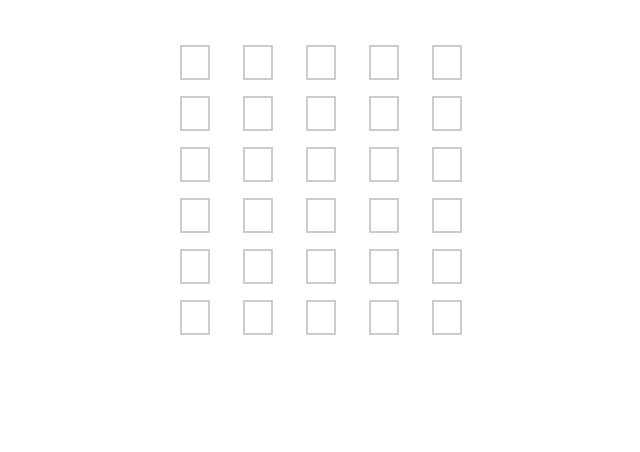
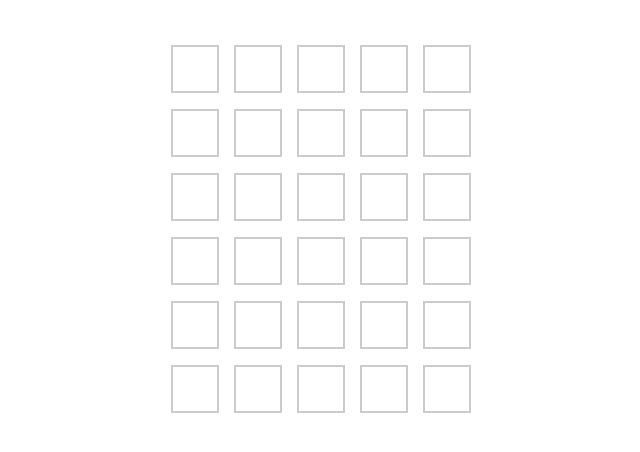
Before and after one commit to claretan44/wordle-clone-practice, a plain HTML site: page index.html in a window 1280 px wide. Shown: the part 132-584 px from the top of the page, without its empty margins (319-959 px from the left). Drawn offline with Linux system fonts and the light colour scheme.

Commit message:
changed game tiles from form elements to divs

```diff
--- a/index.html
+++ b/index.html
@@ -14,46 +14,46 @@
     <main class="wrapper">
         <h1 class="title">Word Masters</h1>
         <div class="word-row">
-            <input type="text" name="r1-l1" id="r1-l1" class="letter" maxlength="1" size="1" autocomplete="off">
-            <input type="text" name="r1-l2" id="r1-l2" class="letter" maxlength="1" size="1" autocomplete="off">
-            <input type="text" name="r1-l3" id="r1-l3" class="letter" maxlength="1" size="1" autocomplete="off">
-            <input type="text" name="r1-l4" id="r1-l4" class="letter" maxlength="1" size="1" autocomplete="off">
-            <input type="text" name="r1-l5" id="r1-l5" class="letter" maxlength="1" size="1" autocomplete="off">
+            <div class="letter row-1 letter-1"></div>
+            <div class="letter row-1 letter-2"></div>
+            <div class="letter row-1 letter-3"></div>
+            <div class="letter row-1 letter-4"></div>
+            <div class="letter row-1 letter-5"></div>
         </div>
         <div class="word-row">
-            <input type="text" name="r2-l1" id="r2-l1" class="letter" maxlength="1" size="1" autocomplete="off">
-            <input type="text" name="r2-l2" id="r2-l2" class="letter" maxlength="1" size="1" autocomplete="off">
-            <input type="text" name="r2-l3" id="r2-l3" class="letter" maxlength="1" size="1" autocomplete="off">
-            <input type="text" name="r2-l4" id="r2-l4" class="letter" maxlength="1" size="1" autocomplete="off">
-            <input type="text" name="r2-l5" id="r2-l5" class="letter" maxlength="1" size="1" autocomplete="off">
+            <div class="letter row-2 letter-1"></div>
+            <div class="letter row-2 letter-2"></div>
+            <div class="letter row-2 letter-3"></div>
+            <div class="letter row-2 letter-4"></div>
+            <div class="letter row-2 letter-5"></div>
         </div>
         <div class="word-row">
-            <input type="text" name="r3-l1" id="r3-l1" class="letter" maxlength="1" size="1" autocomplete="off">
-            <input type="text" name="r3-l2" id="r3-l2" class="letter" maxlength="1" size="1" autocomplete="off">
-            <input type="text" name="r3-l3" id="r3-l3" class="letter" maxlength="1" size="1" autocomplete="off">
-            <input type="text" name="r3-l4" id="r3-l4" class="letter" maxlength="1" size="1" autocomplete="off">
-            <input type="text" name="r3-l5" id="r3-l5" class="letter" maxlength="1" size="1" autocomplete="off">
+            <div class="letter row-3 letter-1"></div>
+            <div class="letter row-3 letter-2"></div>
+            <div class="letter row-3 letter-3"></div>
+            <div class="letter row-3 letter-4"></div>
+            <div class="letter row-3 letter-5"></div>
         </div>
         <div class="word-row">
-            <input type="text" name="r4-l1" id="r4-l1" class="letter" maxlength="1" size="1" autocomplete="off">
-            <input type="text" name="r4-l2" id="r4-l2" class="letter" maxlength="1" size="1" autocomplete="off">
-            <input type="text" name="r4-l3" id="r4-l3" class="letter" maxlength="1" size="1" autocomplete="off">
-            <input type="text" name="r4-l4" id="r4-l4" class="letter" maxlength="1" size="1" autocomplete="off">
-            <input type="text" name="r4-l5" id="r4-l5" class="letter" maxlength="1" size="1" autocomplete="off">
+            <div class="letter row-4 letter-1"></div>
+            <div class="letter row-4 letter-2"></div>
+            <div class="letter row-4 letter-3"></div>
+            <div class="letter row-4 letter-4"></div>
+            <div class="letter row-4 letter-5"></div>
         </div>
         <div class="word-row">
-            <input type="text" name="r5-l1" id="r5-l1" class="letter" maxlength="1" size="1" autocomplete="off">
-            <input type="text" name="r5-l2" id="r5-l2" class="letter" maxlength="1" size="1" autocomplete="off">
-            <input type="text" name="r5-l3" id="r5-l3" class="letter" maxlength="1" size="1" autocomplete="off">
-            <input type="text" name="r5-l4" id="r5-l4" class="letter" maxlength="1" size="1" autocomplete="off">
-            <input type="text" name="r5-l5" id="r5-l5" class="letter" maxlength="1" size="1" autocomplete="off">
+            <div class="letter row-5 letter-1"></div>
+            <div class="letter row-5 letter-2"></div>
+            <div class="letter row-5 letter-3"></div>
+            <div class="letter row-5 letter-4"></div>
+            <div class="letter row-5 letter-5"></div>
         </div>
         <div class="word-row">
-            <input type="text" name="r6-l1" id="r6-l1" class="letter" maxlength="1" size="1" autocomplete="off">
-            <input type="text" name="r6-l2" id="r6-l2" class="letter" maxlength="1" size="1" autocomplete="off">
-            <input type="text" name="r6-l3" id="r6-l3" class="letter" maxlength="1" size="1" autocomplete="off">
-            <input type="text" name="r6-l4" id="r6-l4" class="letter" maxlength="1" size="1" autocomplete="off">
-            <input type="text" name="r6-l5" id="r6-l5" class="letter" maxlength="1" size="1" autocomplete="off">
+            <div class="letter row-6 letter-1"></div>
+            <div class="letter row-6 letter-2"></div>
+            <div class="letter row-6 letter-3"></div>
+            <div class="letter row-6 letter-4"></div>
+            <div class="letter row-6 letter-5"></div>
         </div>
     </main>
 </body>
--- a/style.css
+++ b/style.css
@@ -23,6 +23,7 @@
     font-size:24px;
     font-weight: bold;
     text-align: center;
+    height: 3rem;
     aspect-ratio: 1;
     padding: 0;
     border: 2px solid #CCCCCC;
```
